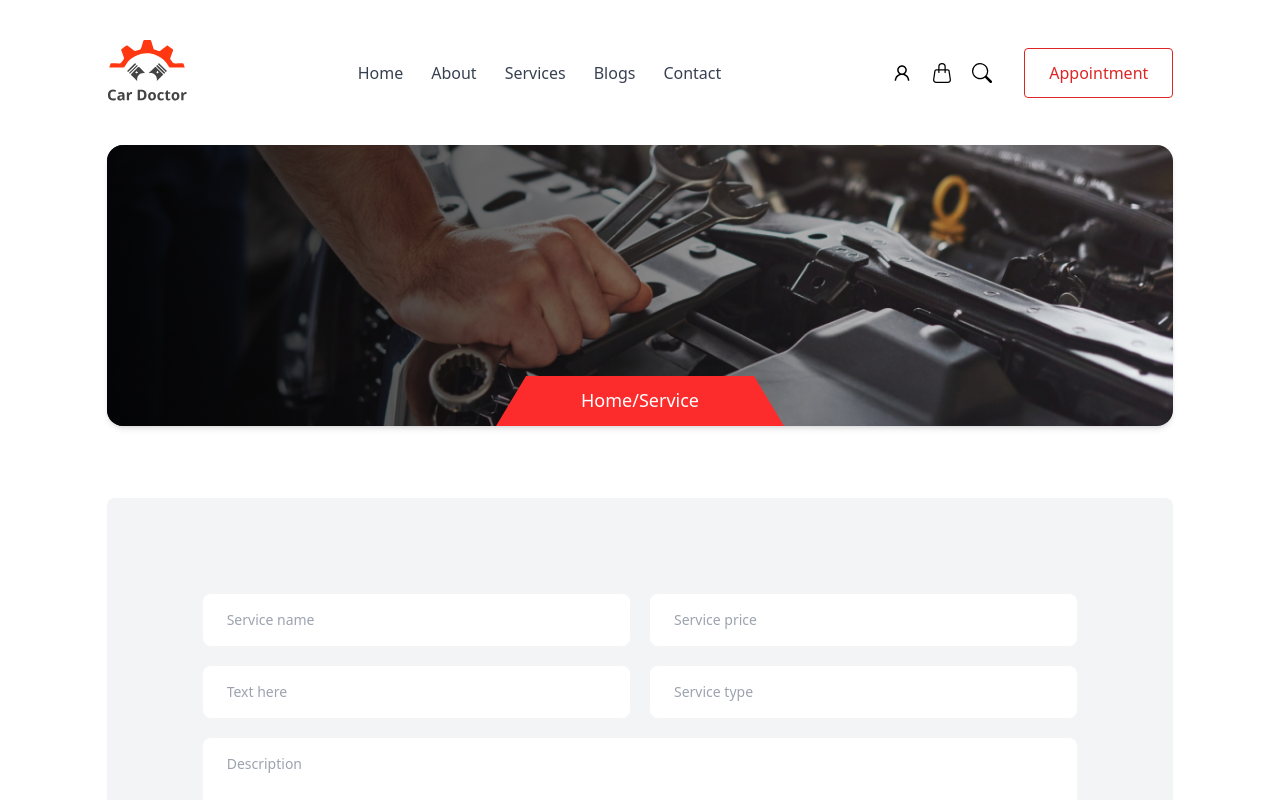
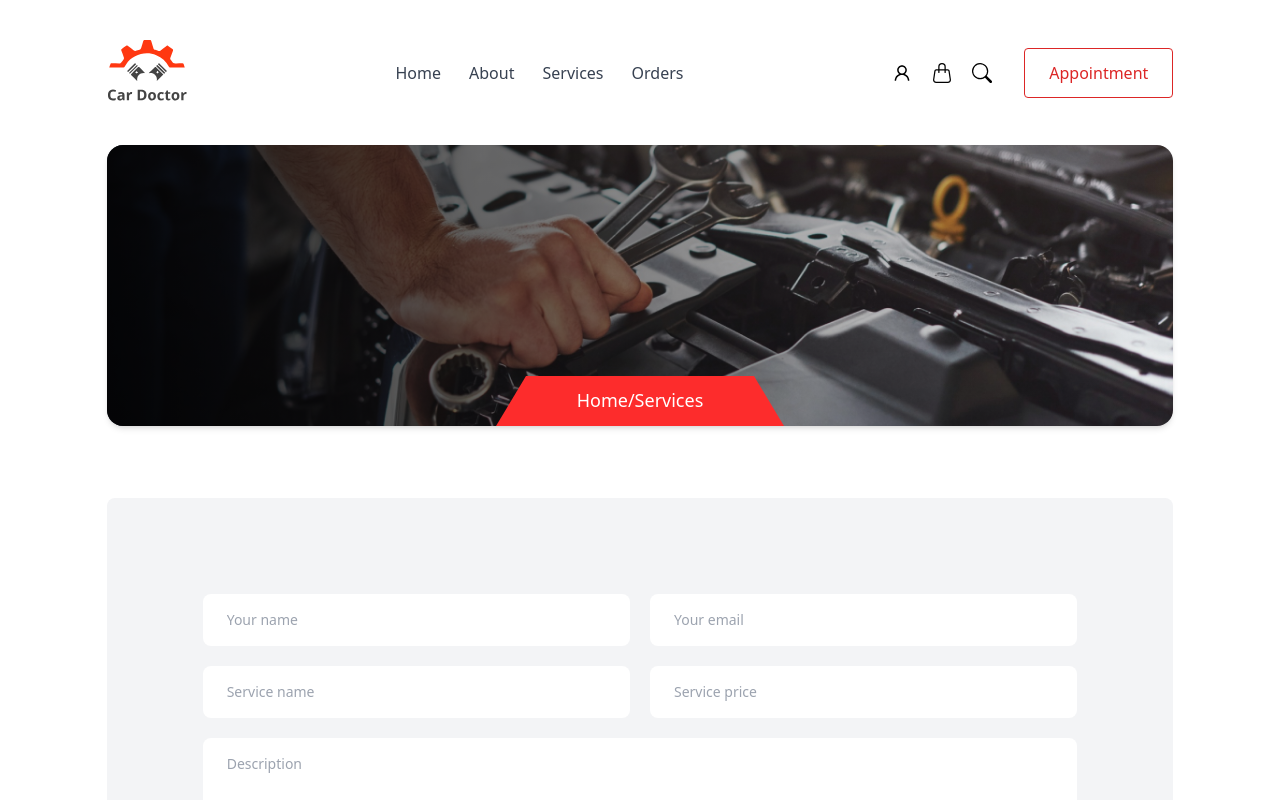
Before and after one commit to sohanemon/genius-car-client, a React (Create React App) app: page /services/1 in a window 1280 px wide. Shown: the top 800 px of the page. Built offline with nearby package versions, Linux system fonts and the light colour scheme; no server answers.

Commit message:
order page done

```diff
--- a/package.json
+++ b/package.json
@@ -11,6 +11,7 @@
     "react": "^18.2.0",
     "react-dom": "^18.2.0",
     "react-hook-form": "^7.39.1",
+    "react-hot-toast": "^2.4.0",
     "react-icons": "^4.6.0",
     "react-router-dom": "^6.4.3",
     "react-scripts": "5.0.1",
--- /dev/null
+++ b/src/components/header.jsx
@@ -0,0 +1,17 @@
+import React from "react";
+import bg from "../assets/images/checkout/checkout.png";
+export function Header({ pageName, title, subTitle }) {
+  return (
+    <header className='relative rounded-2xl shadow-md overflow-hidden'>
+      <img src={bg} alt='' />
+      <div className='absolute w-full h-full top-0 left-0 bg-gradient-to-r from-black/90 to-transparent' />
+      <div className='absolute top-1/2 -translate-y-1/2 pl-20 space-y-3'>
+        <p className='text-5xl font-bold text-white '>{title}</p>
+        <p className='text-base font-medium text-red-600'>{subTitle}</p>
+      </div>
+      <div className='w-72 h-12 absolute bottom-0 left-1/2 -translate-x-1/2 trapezoid grid place-content-center'>
+        <p className='text-lg text-white translate-y-6'>Home/{pageName}</p>
+      </div>
+    </header>
+  );
+}
--- a/src/components/navbar.jsx
+++ b/src/components/navbar.jsx
@@ -17,10 +17,10 @@ const Navbar = () => {
         alt=''
       />
       <ul className='flex text-gray-700 capitalize space-x-7'>
-        {navItems.map((el) => (
-          <a href={`#${el}`} key={el} className='hover:text-black'>
+        {navItems.map((el, i) => (
+          <span key={i} className='hover:text-black cursor-pointer'>
             {el}
-          </a>
+          </span>
         ))}
       </ul>
       <div className='flex gap-8 items-center'>
@@ -29,11 +29,11 @@ const Navbar = () => {
             <AiOutlineUser />
             <span className='text-sm absolute hidden group-hover:block w-max right-0'>
               {user?.uid ? (
-                <div className='flex gap-2'>
+                <div className='flex gap-2 pt-5'>
                   <p> {user?.displayName}</p>
                   <FiLogOut
                     onClick={() => logOut()}
-                    className='text-red-500 text-xl'
+                    className='text-red-500 text-xl hover:animate-ping delay-200 '
                     title='logout'
                   />
                 </div>
@@ -54,4 +54,10 @@ const Navbar = () => {
 };
 
 export default Navbar;
-const navItems = ["home", "about", "services", "blogs", "contact"];
+
+const navItems = [
+  <Link to='/'>Home</Link>,
+  <a href='#about'>About</a>,
+  <a href='#services'>services</a>,
+  <Link to={"/orders"}>Orders</Link>,
+];
--- a/src/contexts/auth-provider.jsx
+++ b/src/contexts/auth-provider.jsx
@@ -14,11 +14,13 @@ export const useAuth = () => useContext(Auth);
 const auth = getAuth(app);
 
 const AuthProvider = ({ children }) => {
+  const [isLoading, setLoading] = useState(true);
   const [user, setUser] = useState({});
   useEffect(() => {
     const unsubscribe = onAuthStateChanged(auth, (user) => {
       if (user) {
         setUser(user);
+        setLoading(false);
       } else {
         console.log("no previous user found");
       }
@@ -82,7 +84,7 @@ const AuthProvider = ({ children }) => {
 
   return (
     <Auth.Provider
-      value={{ user, logOut, googleLogin, emailSignUp, emailLogin }}
+      value={{ isLoading, user, logOut, googleLogin, emailSignUp, emailLogin }}
     >
       {children}
     </Auth.Provider>
--- /dev/null
+++ b/src/hooks/useScrollToTop.jsx
@@ -0,0 +1,10 @@
+import { useEffect } from "react";
+
+const useScrollToTop = () => {
+  useEffect(() => {
+    window.scrollTo(0, 0);
+    return () => {};
+  }, []);
+};
+
+export default useScrollToTop;
--- /dev/null
+++ b/src/pages/orders.jsx
@@ -0,0 +1,72 @@
+import axios from "axios";
+import { useEffect, useState } from "react";
+import { MdCancel } from "react-icons/md";
+import { Header } from "../components/header";
+import SecondaryBtn from "../components/secondaryBtn";
+import { useAuth } from "../contexts/auth-provider";
+const Orders = () => {
+  const [orders, setOrders] = useState([]);
+  const { user, isLoading } = useAuth();
+  useEffect(() => {
+    axios
+      .get(`${process.env.REACT_APP_host}/orders/?email=${user?.email}`)
+      .then((res) => setOrders(res.data));
+
+    return () => {};
+  }, [isLoading]);
+
+  return (
+    <section>
+      <Header
+        pageName={"Services"}
+        title={"Manage All Orders"}
+        subTitle='Home - Manage All Orders'
+      />
+      <div className='h-28' />
+      <div className='space-y-7'>
+        {orders?.map((el) => (
+          <OrderItem key={el._id} {...el} />
+        ))}
+      </div>
+    </section>
+  );
+};
+
+export default Orders;
+
+function OrderItem({ email, serviceName, displayName }) {
+  const [service, setService] = useState({});
+  useEffect(() => {
+    axios
+      .get(`${process.env.REACT_APP_host}/service/?title=${serviceName}`)
+      .then((res) => setService(res.data));
+
+    return () => {};
+  }, [serviceName]);
+  return (
+    <div className='grid grid-cols-5 items-center'>
+      <div className='col-span-2 flex items-center gap-7'>
+        <MdCancel className='text-4xl text-gray-600 hover:scale-105 duration-300 cursor-pointer' />
+        <img
+          src={service?.img}
+          alt=''
+          className='w-36 h-36 rounded-lg bg-gray-200 object-cover'
+        />
+        <div>
+          <p className='text-lg font-semibold leading-loose text-gray-700'>
+            {serviceName}
+          </p>
+          <p className='w-28 text-sm leading-loose text-gray-400'>
+            By: {displayName}
+          </p>
+        </div>
+      </div>
+
+      <div className=' font-medium leading-loose text-gray-700'>{email}</div>
+      <div className=' font-medium leading-loose text-gray-800'>22-10-2022</div>
+      <SecondaryBtn className={"w-max cursor-not-allowed"}>
+        Disabled
+      </SecondaryBtn>
+    </div>
+  );
+}
--- a/src/pages/services.jsx
+++ b/src/pages/services.jsx
@@ -1,12 +1,16 @@
+import { Header } from "./../components/header";
 import axios from "axios";
 import { useEffect, useState } from "react";
 import { useForm } from "react-hook-form";
 import { useParams } from "react-router-dom";
-import bg from "../assets/images/checkout/checkout.png";
 import PrimaryBtn from "../components/primaryBtn";
+import { useAuth } from "../contexts/auth-provider";
+import useScrollToTop from "../hooks/useScrollToTop";
 
 const Services = () => {
   const params = useParams();
+  useScrollToTop();
+  const { user, isLoading } = useAuth();
   const [service, setService] = useState({});
   const { reset, register, handleSubmit } = useForm();
   useEffect(() => {
@@ -15,33 +19,27 @@ const Services = () => {
       .then((res) => {
         setService(res.data);
         reset({
+          displayName: user?.displayName,
+          email: user?.email,
           serviceName: res.data.title,
           description: res.data.description,
           servicePrice: res.data.price,
-          serviceType: "normal",
-          textHere: "i need it urgent",
         });
       });
 
     return () => {};
-  }, []);
+  }, [isLoading]);
 
-  const onSubmit = (data) => {
-    console.log(data);
+  const onSubmit = (data, e) => {
+    axios.post(`${process.env.REACT_APP_host}/orders`, data).then((res) => {
+      console.log(res);
+      e.target.reset();
+    });
   };
 
   return (
     <div>
-      <header className='relative rounded-2xl shadow-md overflow-hidden'>
-        <img src={bg} alt='' />
-        <div className='absolute w-full h-full top-0 left-0 bg-gradient-to-r from-black/90 to-transparent' />
-        <p className='text-5xl font-bold text-white absolute top-1/2 -translate-y-1/2 pl-20'>
-          {service?.title}
-        </p>
-        <div className='w-72 h-12 absolute bottom-0 left-1/2 -translate-x-1/2 trapezoid grid place-content-center'>
-          <p className='text-lg text-white translate-y-6'>Home/Service</p>
-        </div>
-      </header>
+      <Header pageName={"Services"} title={service?.title} />
       <br />
       <br />
       <br />
@@ -51,6 +49,17 @@ const Services = () => {
           className='p-24 bg-gray-100 rounded-lg space-y-5'
         >
           <div className='grid grid-cols-2 gap-5'>
+            {" "}
+            <InputField
+              register={register}
+              name='displayName'
+              placeholder='Your name'
+            />
+            <InputField
+              register={register}
+              name='email'
+              placeholder='Your email'
+            />
             <InputField
               defaultValue={service?.title}
               register={register}
@@ -62,16 +71,6 @@ const Services = () => {
               register={register}
               name='servicePrice'
               placeholder='Service price'
-            />
-            <InputField
-              register={register}
-              name='textHere'
-              placeholder='Text here'
-            />
-            <InputField
-              register={register}
-              name='serviceType'
-              placeholder='Service type'
             />
           </div>
           <textarea
--- a/src/routes/router.jsx
+++ b/src/routes/router.jsx
@@ -3,6 +3,7 @@ import Main from "../layouts/main";
 import Secondary from "../layouts/secondary";
 import Home from "../pages/home";
 import Login from "../pages/login";
+import Orders from "../pages/orders";
 import Services from "../pages/services";
 
 const router = createBrowserRouter([
@@ -22,6 +23,10 @@ const router = createBrowserRouter([
             path: "/services/:id",
             element: <Services />,
           },
+          {
+            path: "/orders",
+            element: <Orders />,
+          },
         ],
       },
       {
```
Also changed, not shown: 2 other files (tests, documents, lock files or other folders).
